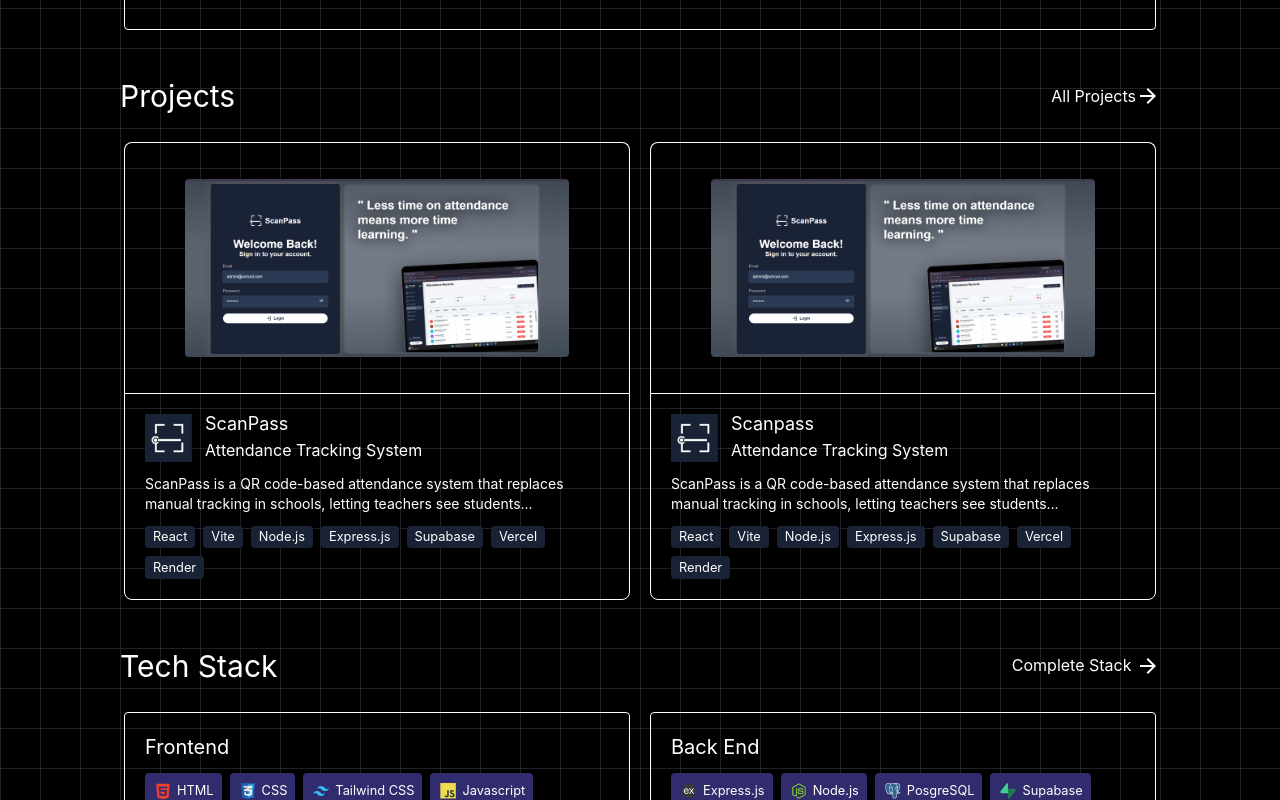
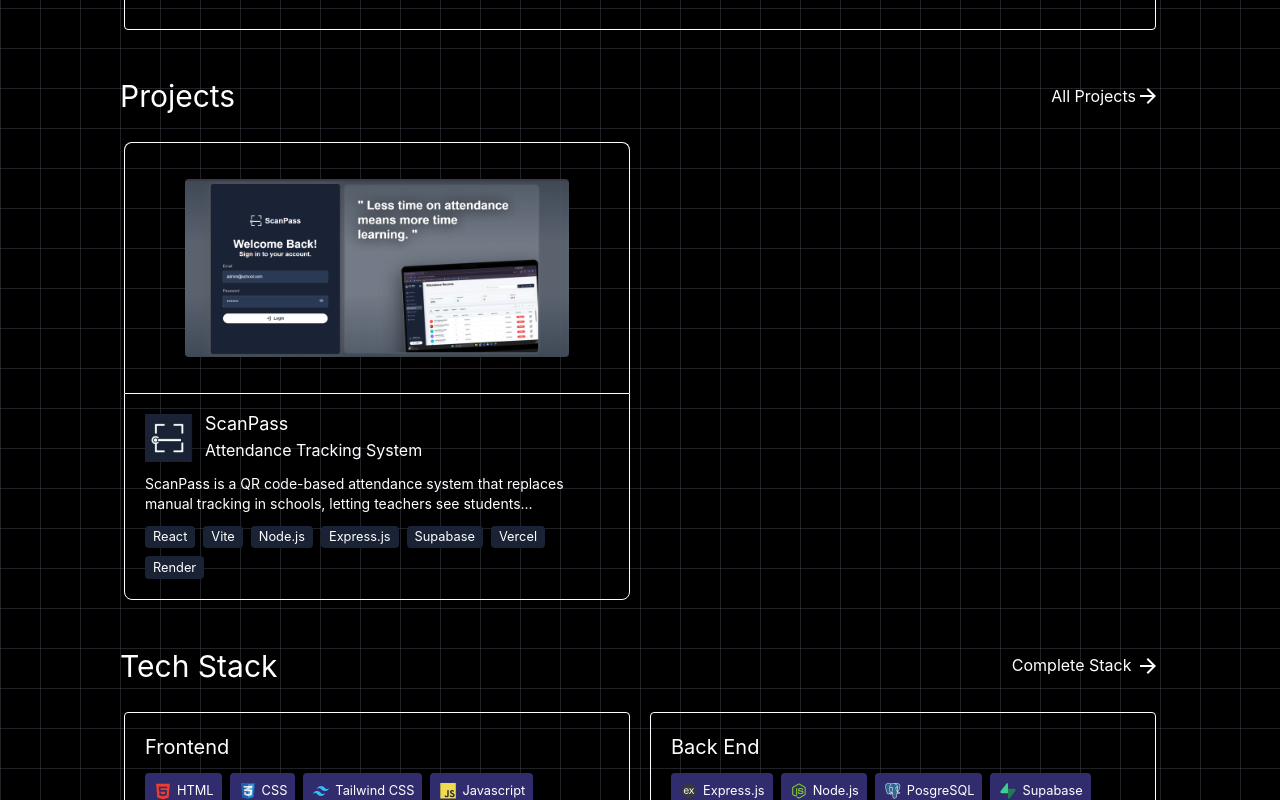
Before and after one commit to jomnomz/jomnomz, a React (Vite) app: page / in a window 1280 px wide. Shown: the part 672-1472 px from the top of the page. Built offline with nearby package versions, Linux system fonts and the light colour scheme.

Commit message:
finished

```diff
--- a/src/data/projectsData.js
+++ b/src/data/projectsData.js
@@ -36,33 +36,33 @@
         ],
     },
 
-    {   id: "scanpass1",
-        projectName: "Scanpass",
-        projectDescription: "ScanPass is a QR code-based attendance system that replaces manual tracking in schools, letting teachers see students...",
-        projectDescriptionFull: "ScanPass is a QR code-based attendance system that replaces manual tracking in schools, letting teachers see student time-in/time-out instantly while automatically notifying parents when their child arrives or leaves school.",
-        projectType: "Attendance Tracking System",
-        projectImages: [
-            scanpassLogin,
-            scanpassAttendancePage,
-            scanpassTeachersPage,
-        ],
-        projectLogo: scanpassLogo,
-        projectBullets:
-        [
-            "Piloted with 38 students over 3 days, achieving a 98.5% scan success rate and reducing attendance recording to seconds, versus the 5–10 minutes per period reported under the manual process it replaced.",
-            "Engineered RESTful Node.js/Express APIs with Supabase for data storage and auth, handling attendance events, automated daily/weekly/monthly reports, and role-based access control (admins vs. section-restricted teachers).",
-            "Implemented automated notifications: email for temporary teacher credentials, SMS for real-time guardian alerts on student arrivals/departures.",
-        ],
-        projectAchievements: "Presented at PLDT's MSME Day (Parañaque), pitching to startup founders and industry professionals.",
-        projectTechStack: [
-            { name: "React", color: "white", backgroundColor: "#1A2236",  size: "wOIcon", fontSize: "0.8rem"},
-            { name: "Vite", color: "white", backgroundColor: "#1A2236",  size: "wOIcon", fontSize: "0.8rem"},
-            { name: "Node.js", color: "white", backgroundColor: "#1A2236",  size: "wOIcon", fontSize: "0.8rem"},
-            { name: "Express.js", color: "white", backgroundColor: "#1A2236",  size: "wOIcon", fontSize: "0.8rem"},
-            { name: "Supabase", color: "white", backgroundColor: "#1A2236",  size: "wOIcon", fontSize: "0.8rem"},
-            { name: "Vercel", color: "white", backgroundColor: "#1A2236",  size: "wOIcon", fontSize: "0.8rem"},
-            { name: "Render", color: "white", backgroundColor: "#1A2236",  size: "wOIcon", fontSize: "0.8rem"},
-        ],
-    },
+    // {   id: "scanpass1",
+    //     projectName: "Scanpass",
+    //     projectDescription: "ScanPass is a QR code-based attendance system that replaces manual tracking in schools, letting teachers see students...",
+    //     projectDescriptionFull: "ScanPass is a QR code-based attendance system that replaces manual tracking in schools, letting teachers see student time-in/time-out instantly while automatically notifying parents when their child arrives or leaves school.",
+    //     projectType: "Attendance Tracking System",
+    //     projectImages: [
+    //         scanpassLogin,
+    //         scanpassAttendancePage,
+    //         scanpassTeachersPage,
+    //     ],
+    //     projectLogo: scanpassLogo,
+    //     projectBullets:
+    //     [
+    //         "Piloted with 38 students over 3 days, achieving a 98.5% scan success rate and reducing attendance recording to seconds, versus the 5–10 minutes per period reported under the manual process it replaced.",
+    //         "Engineered RESTful Node.js/Express APIs with Supabase for data storage and auth, handling attendance events, automated daily/weekly/monthly reports, and role-based access control (admins vs. section-restricted teachers).",
+    //         "Implemented automated notifications: email for temporary teacher credentials, SMS for real-time guardian alerts on student arrivals/departures.",
+    //     ],
+    //     projectAchievements: "Presented at PLDT's MSME Day (Parañaque), pitching to startup founders and industry professionals.",
+    //     projectTechStack: [
+    //         { name: "React", color: "white", backgroundColor: "#1A2236",  size: "wOIcon", fontSize: "0.8rem"},
+    //         { name: "Vite", color: "white", backgroundColor: "#1A2236",  size: "wOIcon", fontSize: "0.8rem"},
+    //         { name: "Node.js", color: "white", backgroundColor: "#1A2236",  size: "wOIcon", fontSize: "0.8rem"},
+    //         { name: "Express.js", color: "white", backgroundColor: "#1A2236",  size: "wOIcon", fontSize: "0.8rem"},
+    //         { name: "Supabase", color: "white", backgroundColor: "#1A2236",  size: "wOIcon", fontSize: "0.8rem"},
+    //         { name: "Vercel", color: "white", backgroundColor: "#1A2236",  size: "wOIcon", fontSize: "0.8rem"},
+    //         { name: "Render", color: "white", backgroundColor: "#1A2236",  size: "wOIcon", fontSize: "0.8rem"},
+    //     ],
+    // },
 
 ]
```
